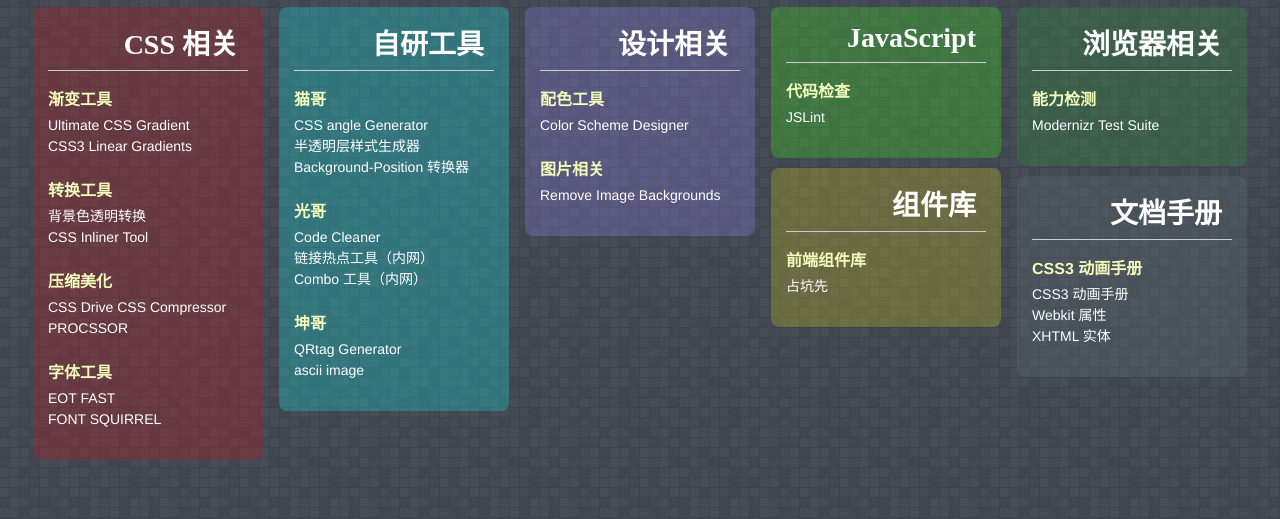
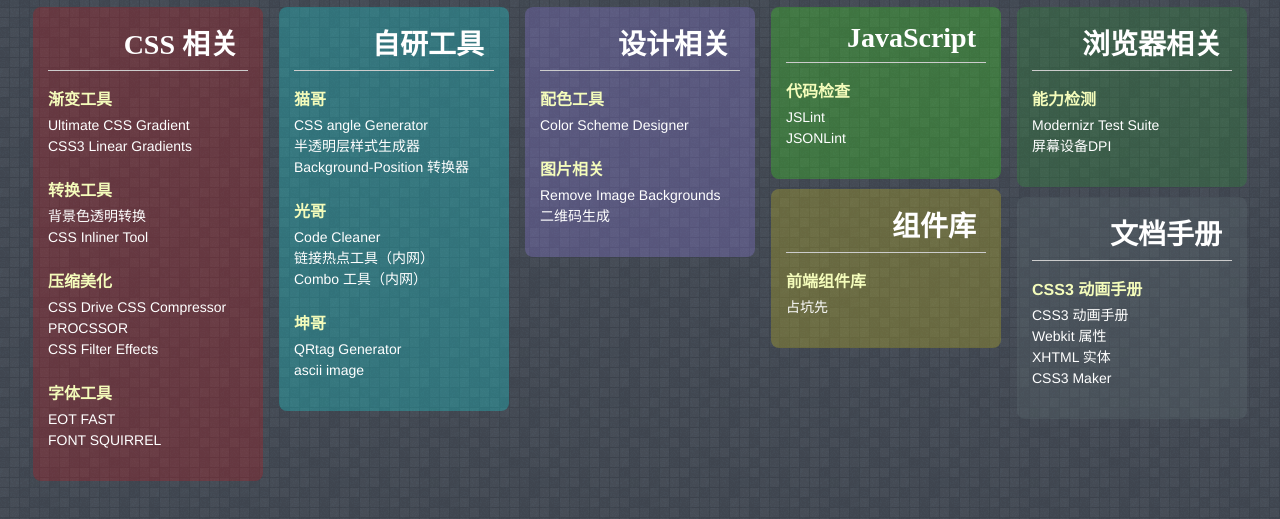
Before and after one commit to d9/tools, a plain HTML site: page index.htm in a window 1280 px wide. Shown: the part 43-562 px from the top of the page. Drawn offline with Linux system fonts and the light colour scheme.

Commit message:
waileung
添加工具

```diff
--- a/index.htm
+++ b/index.htm
@@ -54,6 +54,8 @@
         <ul>
             <li><a href="http://www.cssdrive.com/index.php/main/csscompressor" title="CSS Drive CSS Compressor">CSS Drive CSS Compressor</a></li>
             <li><a href="http://procssor.com/" title="PROCSSOR">PROCSSOR</a></li>
+            <li><a href="http://labs.qianduan.net/css_filter.html" title="CSS Filter Effects">CSS Filter Effects</a></li>
+
         </ul>
     </div>
     <div class="board-card">
@@ -109,6 +111,7 @@
         <h3 class="board-card-title">图片相关</h3>
         <ul>
             <li><a href="http://clippingmagic.com/">Remove Image Backgrounds</a></li>
+            <li><a href="http://goqr.me/">二维码生成</a></li>
         </ul>
     </div>
 </div>
@@ -121,6 +124,8 @@
         <h3 class="board-card-title">代码检查</h3>
         <ul>
             <li><a href="http://www.jslint.com/">JSLint</a></li>
+            <li><a href="http://jsonlint.com/">JSONLint</a></li>
+
         </ul>
     </div>
 </div>
@@ -132,6 +137,8 @@
         <h3 class="board-card-title">能力检测</h3>
         <ul>
             <li><a href="http://modernizr.github.io/Modernizr/test/index.html">Modernizr Test Suite</a></li>
+            <li><a href="http://en.wikipedia.org/wiki/List_of_displays_by_pixel_density" title="List of displays by pixel density">屏幕设备DPI</a></li>
+
         </ul>
     </div>
 </div>
@@ -156,6 +163,7 @@
             <li><a href="http://ecd.tencent.com/css3/guide.html">CSS3 动画手册</a></li>
             <li><a href="http://ued.ctrip.com/blog/wp-content/webkitcss/">Webkit 属性</a></li>
             <li><a href="http://www.digitalmediaminute.com/reference/entity/index.php">XHTML 实体</a></li>
+            <li><a href="http://www.css3maker.com/css3-transform.html">CSS3 Maker</a></li>
         </ul>
     </div>
 </div>
```
